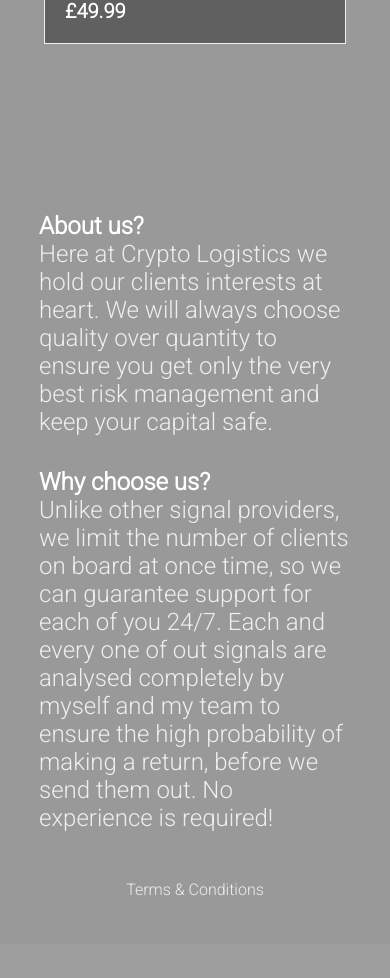
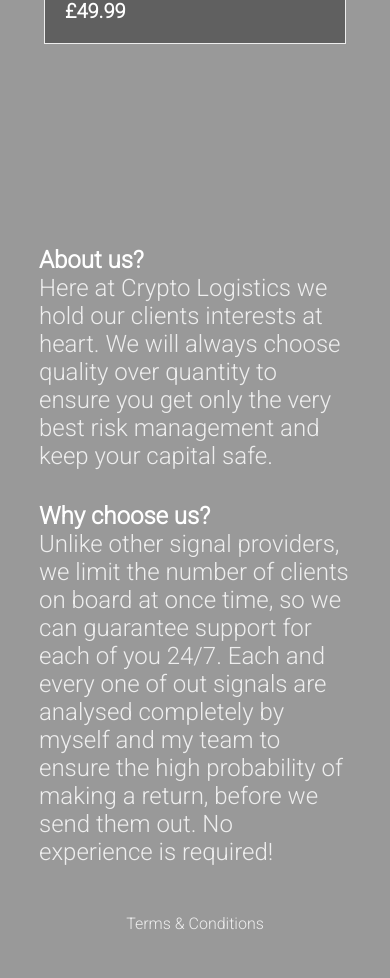
Before and after one commit to guyus15/crypto-logistics-website, a Flask app: page / in a window 390 px wide. Shown: the part 1600-2578 px from the top of the page. Before the commit the page ends 2495 px from the top, so only its background shows below. Run offline with Flask 2, Linux system fonts and the light colour scheme.

Commit message:
Fixed some alignment

```diff
--- a/static/styles.css
+++ b/static/styles.css
@@ -319,7 +319,7 @@
     width:80%;
     flex-direction: column;
     align-items: center;
-    margin-top: 92vh;
+    margin-top: 96vh;
   }
 
   .content-container {
```
